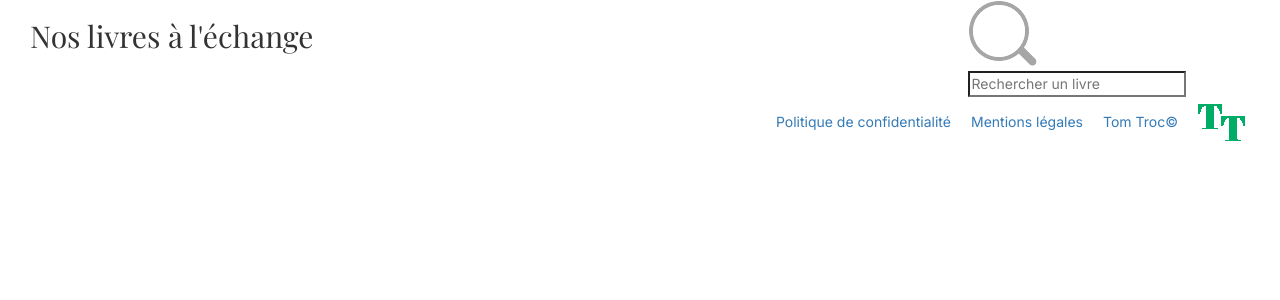
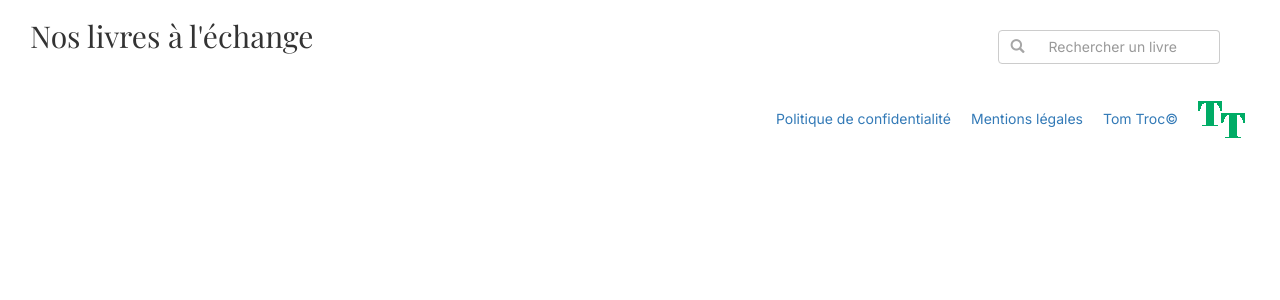
Before and after one commit to LaeliSvaad/OC_Projet-6_PHP-site-livres-TomTroc, a PHP site: template views/templates/our-books.php in a window 1280 px wide. Shown: the part 50-350 px from the top of the page. Run offline with PHP 8.4, Linux system fonts and the light colour scheme; the template is opened without the code that fills it, so the values that code supplies are empty; some web fonts are replaced.

Commit message:
css: search bar

```diff
--- a/css/style.css
+++ b/css/style.css
@@ -27,9 +27,7 @@ body{
     display: flex;
     flex-direction: column;
     align-items: center;
-}
-.row > .col-xs-12 > .inner-col{
-    margin: 10px;
+    padding: 30px;
 }
 .log-container{
     background-color: #FAF9F7;
@@ -47,6 +45,11 @@ body{
 }
 .italic{
     font-style: italic;
+}
+.uppercase-text{
+    text-transform: uppercase;
+    font-size: x-small;
+    font-weight: bolder;
 }
 .block-content{
     display: flex;
@@ -127,9 +130,18 @@ body{
     background-color: #F5F3EF;
     padding: 30px;
 }
-.call{
+.span-title{
     font-size: xx-large;
     font-weight: lighter;
+}
+.span-small-title{
+    font-size: large;
+    font-weight: normal;
+}
+.search-form input{
+    box-shadow: none;
+    border-left: none;
+    height: auto;
 }
 .intro-img{
     height: 540px;
@@ -168,9 +180,6 @@ body{
     border-bottom: 1px solid #FAF9F7;
 }
 .books-table th{
-    text-transform: uppercase;
-    font-weight: bolder;
-    font-size: x-small;
     text-align:center;
 }
 .books-table td, .books-table th{
@@ -202,9 +211,6 @@ body{
 }
 .table-book-img{
     height: 70px;
-}
-th{
-    margin-left: 5px;
 }
 tr:nth-child(odd) td {
     background: #EDF2F6;
@@ -242,8 +248,8 @@ th, tr:nth-child(even) td {
 .book-action-links a:first-child{
     color: #292929;
 }
-.book-action-links a:last-child{
-    color: #CB2D2D;
+.grey-text{
+    color: #A6A6A6;
 }
 /*Forms*/
 .admin-form{
@@ -265,9 +271,9 @@ input[type=file] {
     display: none;
 }
 .input-file-span{
-    color: black;
     text-decoration: underline;
     text-align: right;
+    text-transform: lowercase;
 }
 label{
     font-weight: normal;
--- a/views/templates/main.php
+++ b/views/templates/main.php
@@ -65,7 +65,7 @@ $current_page = isset($_GET['action']) ? $_GET['action'] : 'home';
                             </li>
                         <?php else: ?>
                             <li>
-                                <a class="nav-link <?php echo ($current_page === 'connexion') ? 'active' : ''; ?>" href="index.php?action=connexion">Connexion</a>
+                                <a class="nav-link <?php echo ($current_page === 'connexion' || $current_page === 'registration-form') ? 'active' : ''; ?>" href="index.php?action=connexion">Connexion</a>
                             </li>
                         <?php endif; ?>
                     </ul>
--- a/views/templates/our-books.php
+++ b/views/templates/our-books.php
@@ -5,12 +5,18 @@
                 <h2 class='playfair-display-title-font'>Nos livres à l'échange</h2>
             </div>
             <div class='col-xs-12 col-sm-3'>
-                <form method='post' action='index.php?action=search-book'>
-                    <label for='booksearch'>
-                        <img src='pictures/magnifying.png'>
-                    </label>
-                    <input type='search' placeholder='Rechercher un livre' name='booksearch'>
-                </form>
+                <div class="inner-col">
+                    <form method='post' action='index.php?action=search-book'>
+                        <div class="input-group search-form">
+                            <div class="input-group-btn">
+                                <button class="btn btn-default grey-text" type="submit">
+                                    <i class="glyphicon glyphicon-search"></i>
+                                </button>
+                            </div>
+                            <input type="text" class="form-control" placeholder="Rechercher un livre">
+                        </div>
+                    </form>
+                </div>
             </div>
         </div>
         <div class='row'>
```
Also changed, not shown: views/templates/home.php (+4 -4 lines), views/templates/user-private-account.php (+6 -6 lines), pictures/library-icon.png (added).
